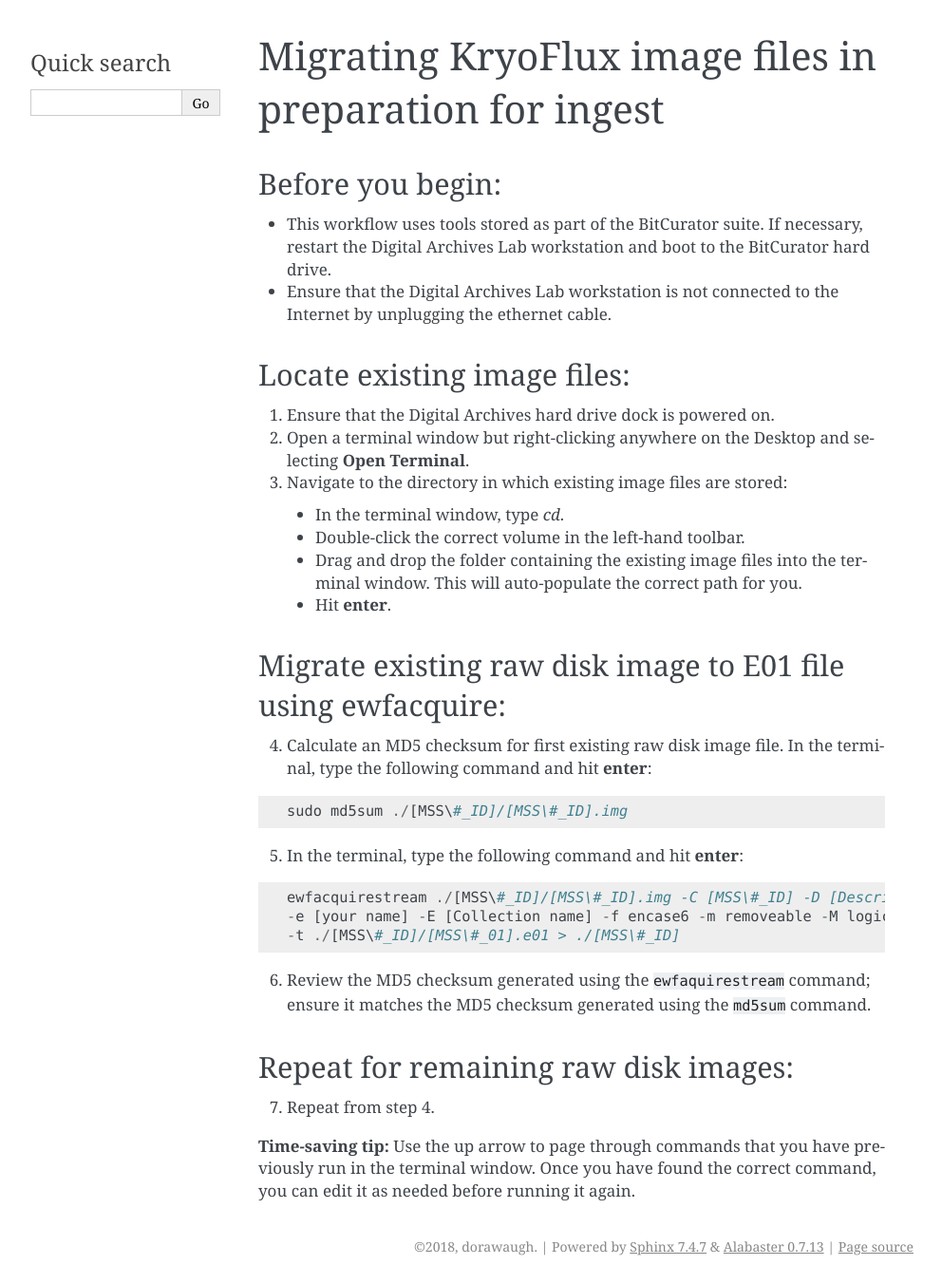
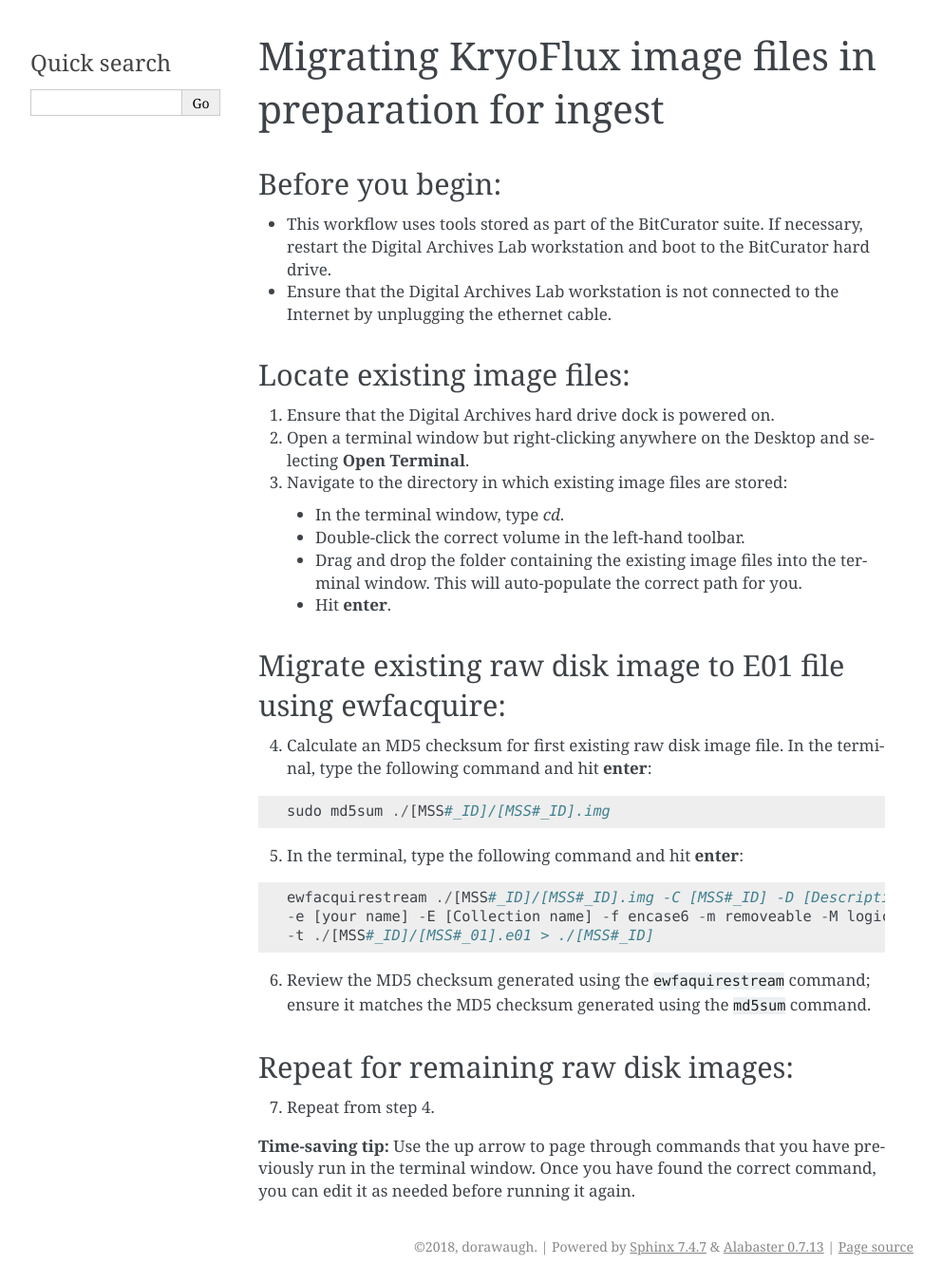
Before and after one commit to bedwards254/born-digital-bootcamp, a Sphinx documentation site: the page built from docs/img_migration.rst, in a window 1280 px wide. Shown: the whole page at 95% size, without its empty margins (148-1140 px from the left). Built offline with Sphinx 7.4.7, drawn with Linux system fonts in a browser that asks for light colours.

Commit message:
Removes escape characters preceding hash characters

```diff
--- a/docs/img_migration.rst
+++ b/docs/img_migration.rst
@@ -30,16 +30,16 @@ Migrate existing raw disk image to E01 file using ewfacquire:
 
 ::
 
-  sudo md5sum ./[MSS\#_ID]/[MSS\#_ID].img
+  sudo md5sum ./[MSS#_ID]/[MSS#_ID].img
 
 
 5. In the terminal, type the following command and hit **enter**:
 
 ::
 
-  ewfacquirestream ./[MSS\#_ID]/[MSS\#_ID].img -C [MSS\#_ID] -D [Description of media]
-  -e [your name] -E [Collection name] -f encase6 -m removeable -M logical -l log_[MSS\#_ID]
-  -t ./[MSS\#_ID]/[MSS\#_01].e01 > ./[MSS\#_ID]
+  ewfacquirestream ./[MSS#_ID]/[MSS#_ID].img -C [MSS#_ID] -D [Description of media]
+  -e [your name] -E [Collection name] -f encase6 -m removeable -M logical -l log_[MSS#_ID]
+  -t ./[MSS#_ID]/[MSS#_01].e01 > ./[MSS#_ID]
 
 6. Review the MD5 checksum generated using the ``ewfaquirestream`` command; ensure it matches the MD5 checksum generated using the ``md5sum`` command.
 
```
